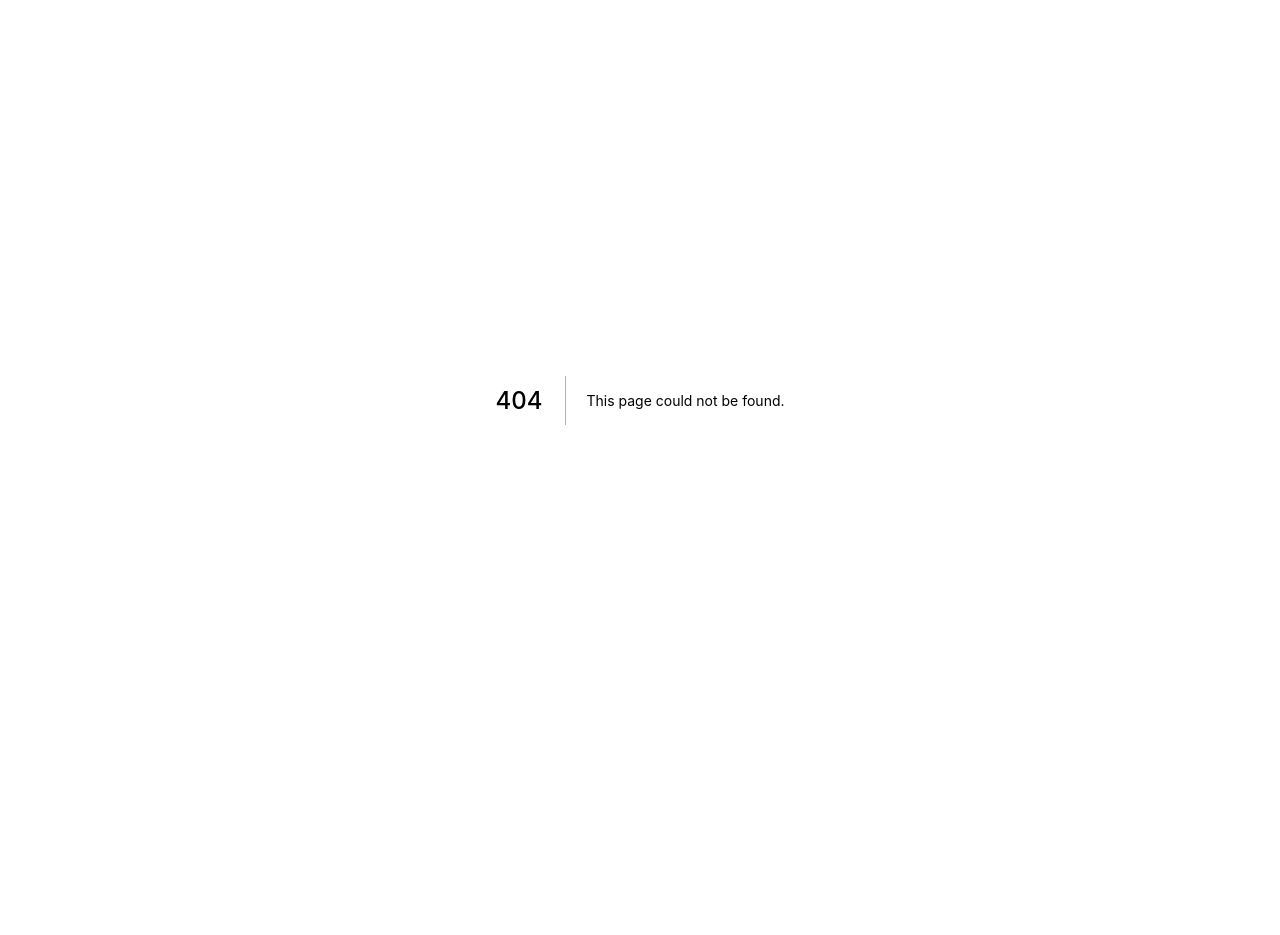
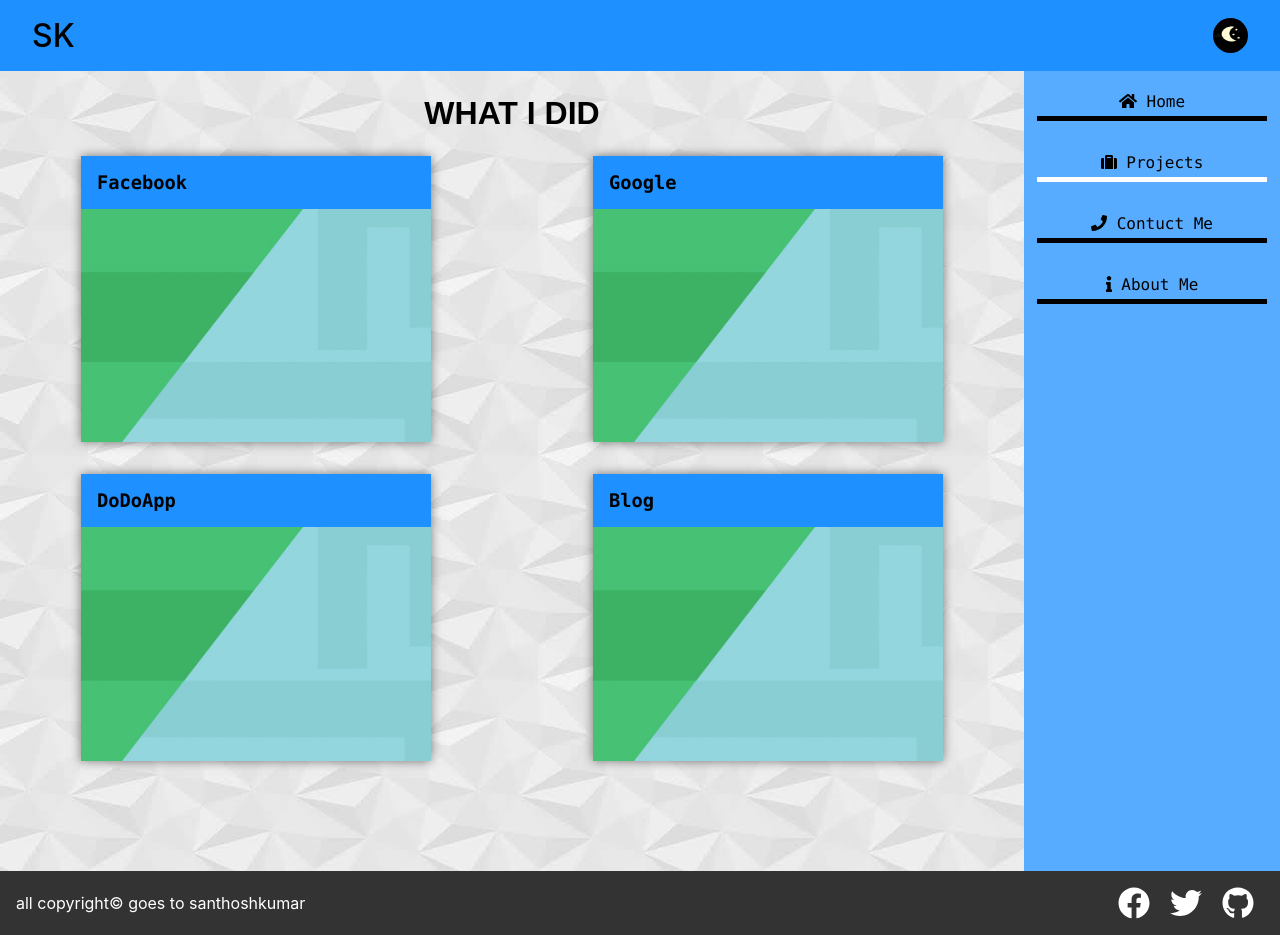
Before and after one commit to SanthoshKumar9028/my-portfolio, a Next.js app: page /projects in a window 1280 px wide. Before the commit this address had no page. Before the commit the page ends 800 px from the top, so only its background shows below. Built offline with nearby package versions, Linux system fonts and the light colour scheme.

Commit message:
added projects page

```diff
--- a/components/ProjectCard.js
+++ b/components/ProjectCard.js
@@ -22,8 +22,7 @@
       <style jsx>
         {`
           div {
-            max-width: 400px;
-            margin: auto;
+            max-width: 350px;
             position: relative;
             overflow-y: hidden;
             box-shadow: 0 0 10px rgba(0, 0, 0, 0.5);
--- a/components/SideNav/index.js
+++ b/components/SideNav/index.js
@@ -58,7 +58,7 @@
               </Link>
             </li>
             <li>
-              <Link href="#">
+              <Link href="projects">
                 <a className={styles[addActiveClass["Projects"]]}>
                   <FontAwesomeIcon icon={faSuitcase} /> Projects
                 </a>
--- a/pages/index.js
+++ b/pages/index.js
@@ -7,6 +7,7 @@
 import Layout from "../components/Layout.js";
 import { SideNavWraper } from "../components/SideNav";
 import SkillSet from "../components/SkillSet";
+import ProjectCard from "../components/ProjectCard";
 
 const WebSkills = [
   { imgSrc: "/images/html.png", title: "HTML", value: "80" },
--- /dev/null
+++ b/pages/projects.js
@@ -0,0 +1,106 @@
+import { useContext } from "react";
+import Head from "next/head";
+import { FontAwesomeIcon } from "@fortawesome/react-fontawesome";
+import { faGithub } from "@fortawesome/free-brands-svg-icons";
+
+import cs from "../lib/ClassSelector";
+import { ThemeContext } from "../lib/Contexts";
+import styles from "../styles/projects.module.scss";
+import Layout from "../components/Layout.js";
+import { SideNavWraper } from "../components/SideNav";
+import ProjectCard from "../components/ProjectCard";
+
+let projects = [
+  {
+    title: "Facebook",
+    imgSrc: "/images/hero-bg.jpg",
+    icons: [
+      {
+        name: "github",
+        link: "/",
+      },
+    ],
+  },
+  {
+    title: "Google",
+    imgSrc: "/images/hero-bg.jpg",
+    icons: [
+      {
+        name: "github",
+        link: "/",
+      },
+    ],
+  },
+  {
+    title: "DoDoApp",
+    imgSrc: "/images/hero-bg.jpg",
+    icons: [
+      {
+        name: "github",
+        link: "/",
+      },
+    ],
+  },
+  {
+    title: "Blog",
+    imgSrc: "/images/hero-bg.jpg",
+    icons: [
+      {
+        name: "github",
+        link: "/",
+      },
+    ],
+  },
+];
+
+function getIconFor(name) {
+  if (name == "github") return faGithub;
+}
+
+projects = projects.map((project) => {
+  let links = project.icons.map((icon) => {
+    return {
+      name: icon.name,
+      icon: (
+        <a href="/">
+          <FontAwesomeIcon icon={getIconFor(icon.name)} size="2x" />
+        </a>
+      ),
+    };
+  });
+  return { ...project, links, icons: undefined };
+});
+
+export default function Home() {
+  const { theme } = useContext(ThemeContext);
+
+  let containerClass = cs({
+    "container--dark": theme == "dark-theme",
+    "container--light": theme == "light-theme",
+  });
+
+  return (
+    <Layout header footer>
+      <div className={`${styles.container} ${styles[containerClass]}`}>
+        <Head>
+          <title>Projects</title>
+          <link rel="icon" href="/favicon.ico" />
+        </Head>
+        <SideNavWraper active="Projects">
+          <main className={styles.main}>
+            <h1 className={styles.heading}>WHAT I DID</h1>
+            <div className={styles.projectsContainer}>
+              {projects.map((project) => (
+                <ProjectCard
+                  key={project.title}
+                  className={styles.projectCard}
+                  {...project}
+                />
+              ))}
+            </div>
+          </main>
+        </SideNavWraper>
+      </div>
+    </Layout>
+  );
+}
--- /dev/null
+++ b/styles/projects.module.scss
@@ -0,0 +1,28 @@
+@import "/styles/common.module";
+
+.heading {
+  margin: 0;
+  font-size: 2rem;
+  font-family: sans-serif;
+}
+.projectsContainer {
+  display: flex;
+  flex-wrap: wrap;
+  justify-content: space-around;
+  padding: 0 0.5rem;
+}
+.projectCard {
+  margin-bottom: 2rem;
+  a:hover {
+    filter: invert(0.5);
+  }
+}
+
+@media (min-width: 600px) {
+  .heading {
+    text-align: center;
+  }
+  .projectsContainer {
+    padding: 0;
+  }
+}
```
